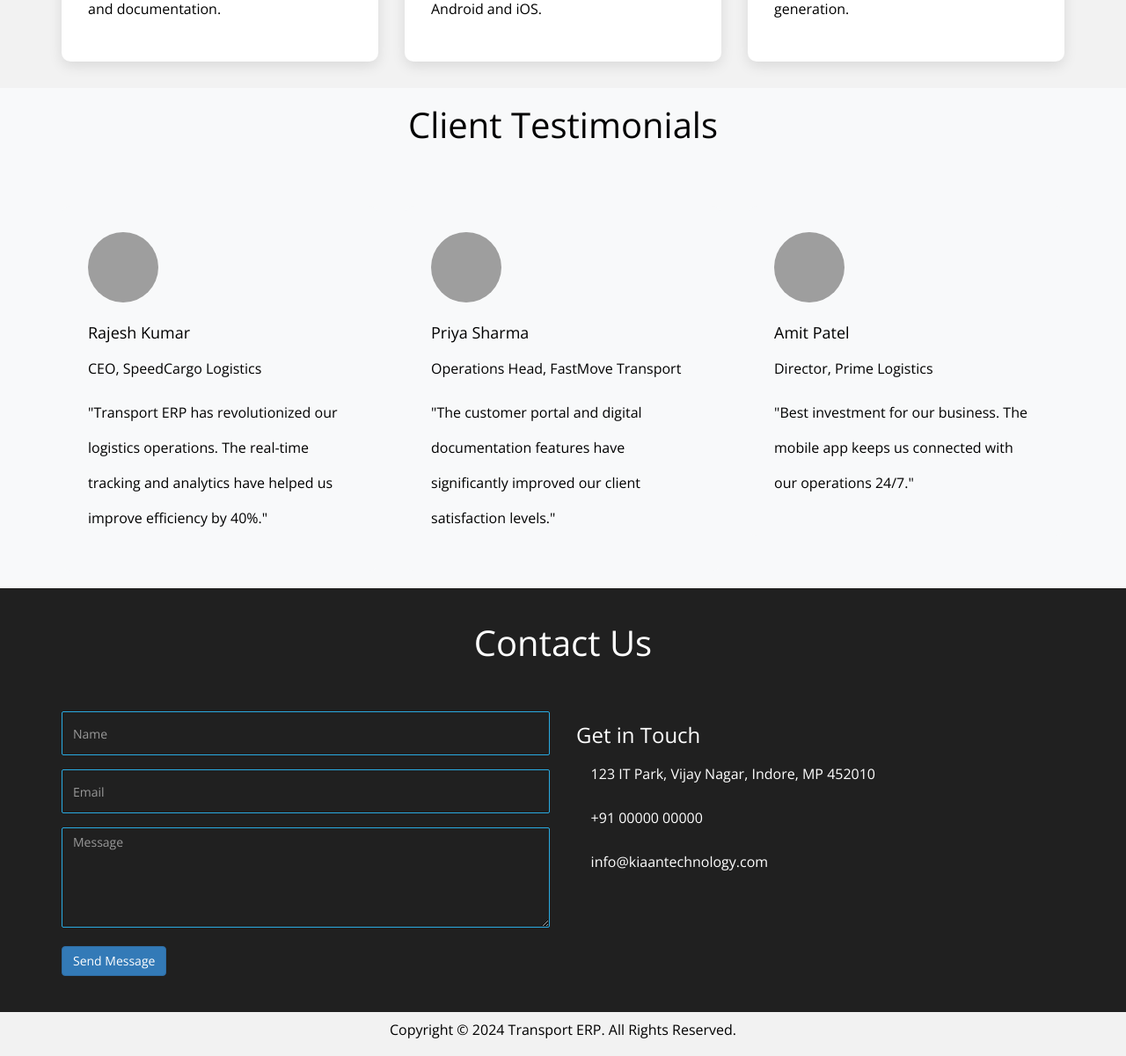
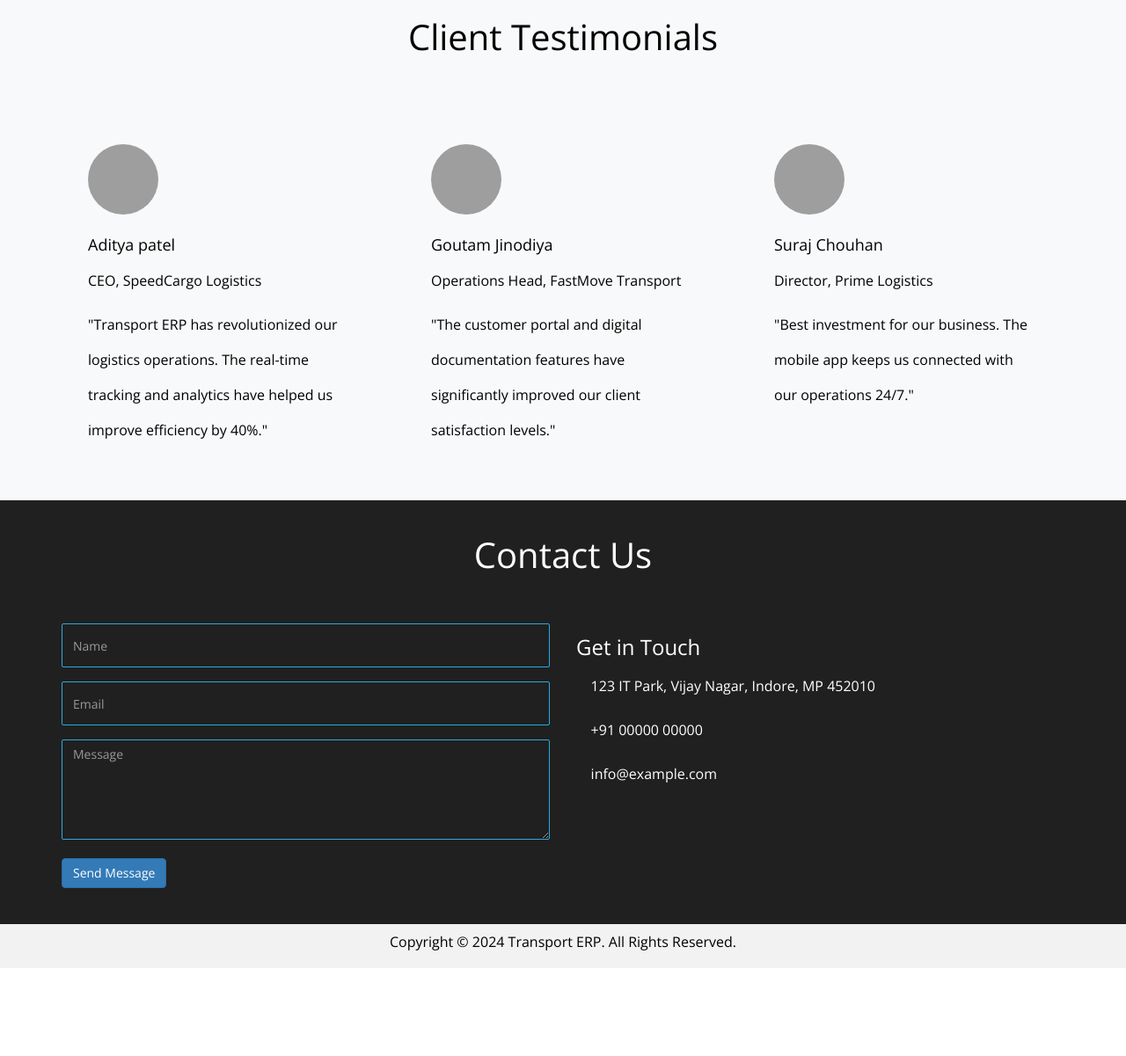
Before and after one commit to Itzudii/TALKme-UI-, a Flask app: page / in a window 1280 px wide. Shown: the part 1651-2852 px from the top of the page at 88% size. After the commit the page ends 2752 px from the top, so only its background shows below. Run offline with Flask 3, Linux system fonts and the light colour scheme; some libraries are stand-ins or nearby versions; some web fonts are replaced; grey boxes are pictures that could not be loaded.

Commit message:
Commit the ui changes

```diff
--- a/chatbot.html
+++ b/chatbot.html
@@ -34,7 +34,7 @@
             <script src="chatbot.js"></script>
 
         </div>
-        <div class="toggle-btn"><button id="toggle-btn">T</button></div>
+        <div class="toggle-btn"><button id="toggle-btn">🗨️</button></div>
     </div>
 </body>
 
--- a/static/js/chatbot.js
+++ b/static/js/chatbot.js
@@ -5,7 +5,7 @@
         this.sendbtn = document.querySelector('#send');
         this.voicebtn = document.querySelector('#voice');
         this.usersend = true;
-        this.delaytime = 6000;
+        this.delaytime = 5000;
         this.recordingstatus = false;
         this.display = document.querySelector('#display');
         this.togglebtn = document.querySelector('#toggle-btn');
--- a/templates/customer.html
+++ b/templates/customer.html
@@ -153,7 +153,7 @@
                 <div class="col-md-8 col-sm-4 col-xs-12 text-right" style="background: #1d3849;border-radius: 0px 0px 0px 70px;">
                     <p class="phone number" style="float:left;"><i class="fa fa-phone"></i> &nbsp; +91 - 00000 00000 &nbsp; </p>
 
-                    <p class="phone number1"><i class="fa fa-envelope-o"></i> &nbsp; <a href="mailto:info@kiaantechnology.com">info@kiaantechnology.com</a></p>
+                    <p class="phone number1"><i class="fa fa-envelope-o"></i> &nbsp; <a href="mailto:info@example.com">info@example.com</a></p>
                 </div>
 
             </div>
@@ -171,7 +171,7 @@
                     <span class="icon icon-bar"></span>
                 </button>
                 <a href="index.html" class="navbar-brand">
-                    <img src="{{ url_for('static', filename='images/logo.png') }}" alt="Logo" style="height: 80px;">
+                    <img src="{{ url_for('static', filename='images/logo2.jpg') }}" alt="Logo" style="height: 100px;">
                 </a>
             </div>
             <div class="collapse navbar-collapse">
--- a/templates/dispatch.html
+++ b/templates/dispatch.html
@@ -383,7 +383,7 @@
                 <div class="col-md-8 col-sm-4 col-xs-12 text-right" style="background: #1d3849;border-radius: 0px 0px 0px 70px;">
                     <p class="phone number" style="float:left;"><i class="fa fa-phone"></i> &nbsp; +91 - 00000 00000 &nbsp; </p>
 
-                    <p class="phone number1"><i class="fa fa-envelope-o"></i> &nbsp; <a href="mailto:info@kiaantechnology.com">info@kiaantechnology.com</a></p>
+                    <p class="phone number1"><i class="fa fa-envelope-o"></i> &nbsp; <a href="mailto:info@example.com">info@example.com</a></p>
                 </div>
 
             </div>
@@ -401,7 +401,7 @@
                     <span class="icon icon-bar"></span>
                 </button>
                 <a href="index.html" class="navbar-brand">
-                    <img src="{{ url_for('static', filename='images/logo.png') }}" alt="Logo" style="height: 80px;">
+                    <img src="{{ url_for('static', filename='images/logo2.jpg') }}" alt="Logo" style="height: 100px;">
                 </a>
             </div>
             <div class="collapse navbar-collapse">
--- a/templates/index.html
+++ b/templates/index.html
@@ -313,7 +313,7 @@
                 <div class="col-md-8 col-sm-4 col-xs-12 text-right" style="background: #1d3849;border-radius: 0px 0px 0px 70px;">
                     <p class="phone number" style="float:left;"><i class="fa fa-phone"></i> &nbsp; +91 - 00000 00000 &nbsp; </p>
 
-                    <p class="phone number1"><i class="fa fa-envelope-o"></i> &nbsp; <a href="mailto:info@kiaantechnology.com">info@kiaantechnology.com</a></p>
+                    <p class="phone number1"><i class="fa fa-envelope-o"></i> &nbsp; <a href="mailto:info@example.com">info@example.com</a></p>
                 </div>
 
             </div>
@@ -331,7 +331,7 @@
                     <span class="icon icon-bar"></span>
                 </button>
                 <a href="index.html" class="navbar-brand">
-                    <img src="{{ url_for('static', filename='images/logo.png') }}" alt="Logo" style="height: 80px;">
+                    <img src="{{ url_for('static', filename='images/logo2.jpg') }}" alt="Logo" style="height: 100px;">
                 </a>
             </div>
             <div class="collapse navbar-collapse">
@@ -479,7 +479,7 @@
                 <div class="col-md-4">
                     <div class="testimonial-card wow fadeInLeft" data-wow-delay="0.4s">
                         <img src="images/client1.jpg" alt="Client" class="client-image">
-                        <h4>Rajesh Kumar</h4>
+                        <h4>Aditya patel</h4>
                         <p class="client-position">CEO, SpeedCargo Logistics</p>
                         <p>"Transport ERP has revolutionized our logistics operations. The real-time tracking and analytics have helped us improve efficiency by 40%."</p>
                     </div>
@@ -487,7 +487,7 @@
                 <div class="col-md-4">
                     <div class="testimonial-card wow fadeInUp" data-wow-delay="0.6s">
                         <img src="images/client2.jpg" alt="Client" class="client-image">
-                        <h4>Priya Sharma</h4>
+                        <h4>Goutam Jinodiya</h4>
                         <p class="client-position">Operations Head, FastMove Transport</p>
                         <p>"The customer portal and digital documentation features have significantly improved our client satisfaction levels."</p>
                     </div>
@@ -495,7 +495,7 @@
                 <div class="col-md-4">
                     <div class="testimonial-card wow fadeInRight" data-wow-delay="0.4s">
                         <img src="images/client3.jpg" alt="Client" class="client-image">
-                        <h4>Amit Patel</h4>
+                        <h4>Suraj Chouhan</h4>
                         <p class="client-position">Director, Prime Logistics</p>
                         <p>"Best investment for our business. The mobile app keeps us connected with our operations 24/7."</p>
                     </div>
@@ -532,7 +532,7 @@
                         <h3>Get in Touch</h3>
                         <p><i class="fa fa-map-marker"></i> 123 IT Park, Vijay Nagar, Indore, MP 452010</p>
                         <p><i class="fa fa-phone"></i> +91 00000 00000</p>
-                        <p><i class="fa fa-envelope"></i> info@kiaantechnology.com</p>
+                        <p><i class="fa fa-envelope"></i> info@example.com</p>
                         <div class="social-icons">
                             <a href="#"><i class="fa fa-facebook"></i></a>
                             <a href="#"><i class="fa fa-twitter"></i></a>
@@ -561,8 +561,9 @@
     <div class="feedback smooth-menu"><a href="#contact"><span class="btn btn-warning">Contact Us</span></a></div>
     <!-- whatsapp code -->
     <div id="wacht">
-        <a href="https://web.whatsapp.com/send?phone=+919347824725&text=" class="web-whatsapp" onclick="gtag('event', 'WhatsApp', {'event_action': 'whatsapp_chat', 'event_category': 'Chat', 'event_label': 'Chat_WhatsApp'});" target="_blank"><img src="images/whatsapp.png" width="30px"></a>
-        <a href="https://api.whatsapp.com/send?phone=+919347824725&text=" class="api-whatsapp" target="_blank"><img src="images/whatsapp.png" width="30px"></a></a>
+        <a href="https://web.whatsapp.com/send?phone=+919347824725&text=" class="web-whatsapp" onclick="gtag('event', 'WhatsApp', {'event_action': 'whatsapp_chat', 'event_category': 'Chat', 'event_label': 'Chat_WhatsApp'});" target="_blank"><img src="../static/images/whatsapp.png" width="30px"></a>
+        <a href="https://api.whatsapp.com/send?phone=+919347824725&text=" class="api-whatsapp" target="_blank"><img src="../static/images/whatsapp.png" width="30px">
+
     </div>
     <!-- call code -->
     <a href="tel:919347824725">
--- a/templates/location.html
+++ b/templates/location.html
@@ -162,7 +162,7 @@
             <div class="col-md-8 col-sm-4 col-xs-12 text-right" style="background: #1d3849;border-radius: 0px 0px 0px 70px;">
                 <p class="phone number" style="float:left;"><i class="fa fa-phone"></i> &nbsp; +91 - 00000 00000 &nbsp; </p>
 
-                <p class="phone number1"><i class="fa fa-envelope-o"></i> &nbsp; <a href="mailto:info@kiaantechnology.com">info@kiaantechnology.com</a></p>
+                <p class="phone number1"><i class="fa fa-envelope-o"></i> &nbsp; <a href="mailto:info@example.com">info@example.com</a></p>
             </div>
 
         </div>
@@ -180,7 +180,7 @@
                 <span class="icon icon-bar"></span>
             </button>
             <a href="index.html" class="navbar-brand">
-                <img src="{{ url_for('static', filename='images/logo.png') }}" alt="Logo" style="height: 80px;">
+                <img src="{{ url_for('static', filename='images/logo2.jpg') }}" alt="Logo" style="height: 100px;">
             </a>
         </div>
         <div class="collapse navbar-collapse">
--- a/templates/opportunities.html
+++ b/templates/opportunities.html
@@ -137,7 +137,7 @@
                 <div class="col-md-8 col-sm-4 col-xs-12 text-right" style="background: #1d3849;border-radius: 0px 0px 0px 70px;">
                     <p class="phone number" style="float:left;"><i class="fa fa-phone"></i> &nbsp; +91 - 00000 00000 &nbsp; </p>
 
-                    <p class="phone number1"><i class="fa fa-envelope-o"></i> &nbsp; <a href="mailto:info@kiaantechnology.com">info@kiaantechnology.com</a></p>
+                    <p class="phone number1"><i class="fa fa-envelope-o"></i> &nbsp; <a href="mailto:info@example.com">info@example.com</a></p>
                 </div>
 
             </div>
@@ -155,7 +155,7 @@
                     <span class="icon icon-bar"></span>
                 </button>
                 <a href="index.html" class="navbar-brand">
-                    <img src="{{ url_for('static', filename='images/logo.png') }}" alt="Logo" style="height: 80px;">
+                    <img src="{{ url_for('static', filename='images/logo2.jpg') }}" alt="Logo" style="height: 100px;">
                 </a>
             </div>
             <div class="collapse navbar-collapse">
--- a/templates/tracking.html
+++ b/templates/tracking.html
@@ -420,7 +420,7 @@
                 <div class="col-md-8 col-sm-4 col-xs-12 text-right" style="background: #1d3849;border-radius: 0px 0px 0px 70px;">
                     <p class="phone number" style="float:left;"><i class="fa fa-phone"></i> &nbsp; +91 - 00000 00000 &nbsp; </p>
 
-                    <p class="phone number1"><i class="fa fa-envelope-o"></i> &nbsp; <a href="mailto:info@kiaantechnology.com">info@kiaantechnology.com</a></p>
+                    <p class="phone number1"><i class="fa fa-envelope-o"></i> &nbsp; <a href="mailto:info@example.com">info@example.com</a></p>
                 </div>
 
             </div>
@@ -438,7 +438,7 @@
                     <span class="icon icon-bar"></span>
                 </button>
                 <a href="index.html" class="navbar-brand">
-                    <img src="{{ url_for('static', filename='images/logo.png') }}" alt="Logo" style="height: 80px;">
+                    <img src="{{ url_for('static', filename='images/logo2.jpg') }}" alt="Logo" style="height: 100px;">
                 </a>
             </div>
             <div class="collapse navbar-collapse">
```
Also changed, not shown: static/images/logo1.jpg (added), static/images/logo2.jpg (added).
